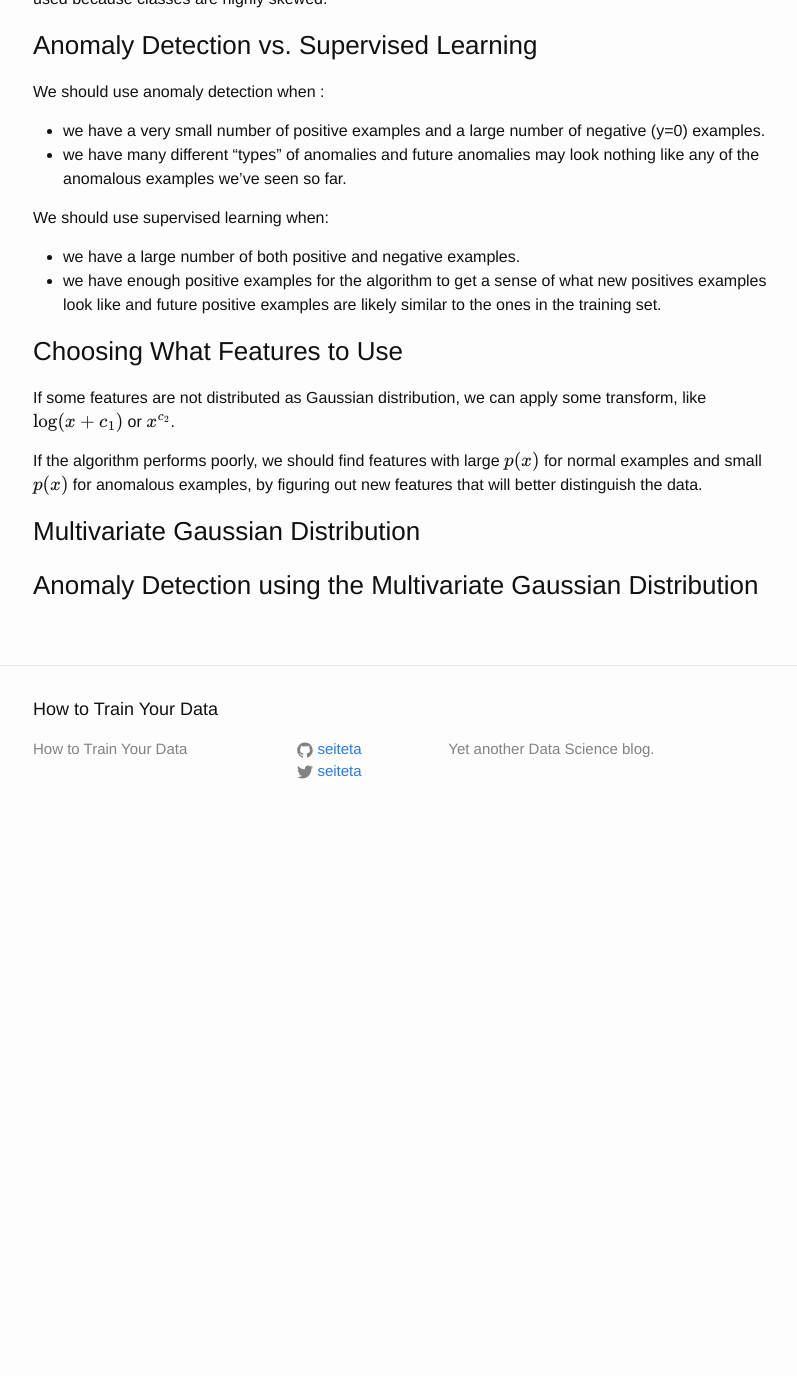
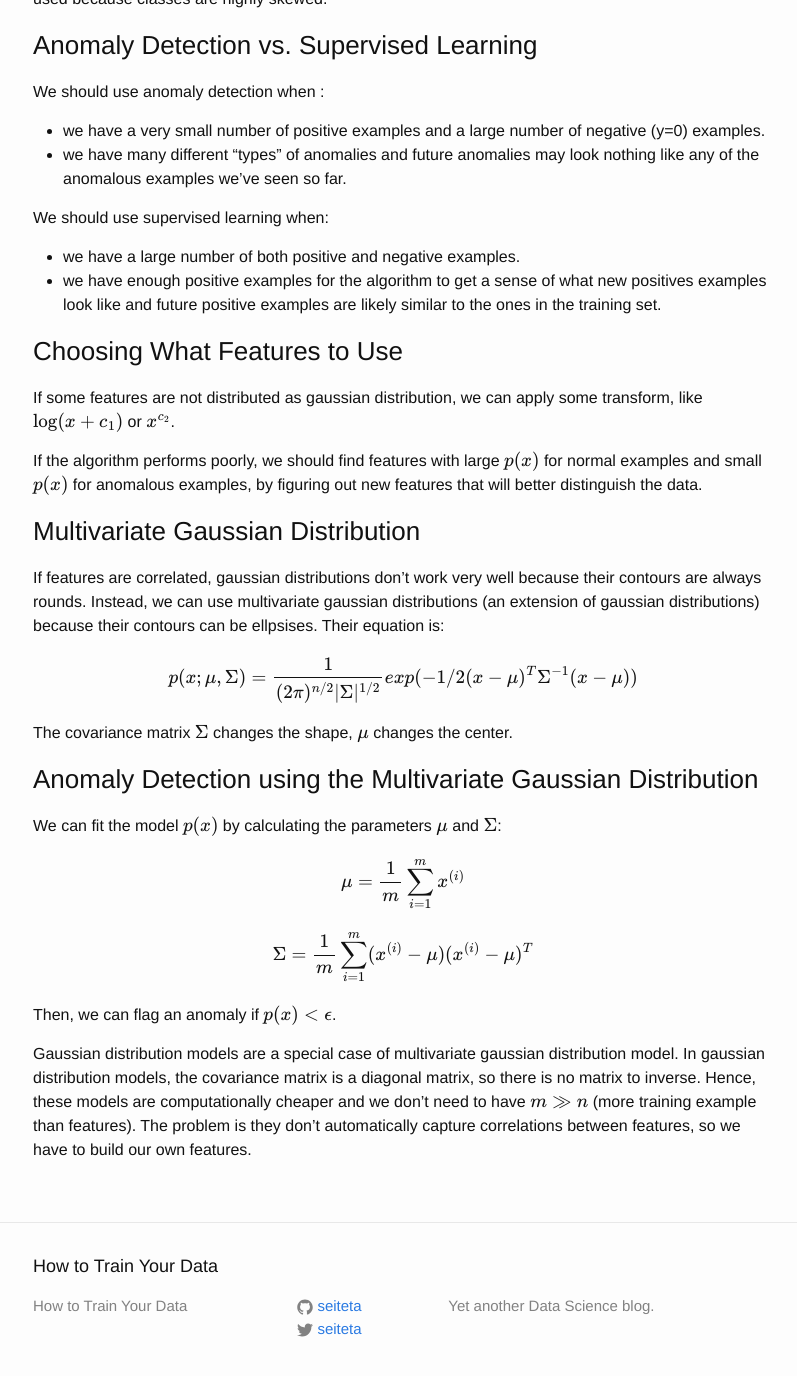
Before and after one commit to seiteta/seiteta.github.io_old, a Jekyll site: the page built from _posts/2014-12-04-machine-learning-notes.md, in a window 1280 px wide and 1400 px high, scrolled down 21591 px. Shown: the top 1376 px of the window, without its empty margins (237-1034 px from the left). Built offline with Jekyll 4.4.1, drawn with Linux system fonts in a browser that asks for light colours; formulas are drawn with MathJax 3; before the commit the page ends 22434 px from its top, so only the background shows below that.

Commit message:
Update 2014-12-04-machine-learning-notes.md

```diff
--- a/_posts/2014-12-04-machine-learning-notes.md
+++ b/_posts/2014-12-04-machine-learning-notes.md
@@ -749,9 +749,26 @@ We should use supervised learning when:
 
 ### Choosing What Features to Use
 
-If some features are not distributed as Gaussian distribution, we can apply some transform, like $$\log(x + c_1)$$ or $$x^{c_2}$$.
+If some features are not distributed as gaussian distribution, we can apply some transform, like $$\log(x + c_1)$$ or $$x^{c_2}$$.
 
 If the algorithm performs poorly, we should find features with large $$p(x)$$ for normal examples and small $$p(x)$$ for anomalous examples, by figuring out new features that will better distinguish the data.
 
 ### Multivariate Gaussian Distribution
+
+If features are correlated, gaussian distributions don't work very well because their contours are always rounds. Instead, we can use multivariate gaussian distributions (an extension of gaussian distributions) because their contours can be ellpsises. Their equation is:
+
+$$p(x;\mu,\Sigma) = \dfrac{1}{(2\pi)^{n/2} |\Sigma|^{1/2}} exp(-1/2(x-\mu)^T\Sigma^{-1}(x-\mu))$$
+
+The covariance matrix $$\Sigma$$ changes the shape, $$\mu$$ changes the center.
+
 ### Anomaly Detection using the Multivariate Gaussian Distribution
+
+We can fit the model $$p(x)$$ by calculating the parameters $$\mu$$ and $$\Sigma$$:
+
+$$\mu = \dfrac{1}{m}\displaystyle \sum_{i=1}^m x^{(i)}$$
+
+$$\Sigma = \dfrac{1}{m}\sum^m_{i=1}(x^{(i)}-\mu)(x^{(i)}-\mu)^T$$
+
+Then, we can flag an anomaly if $$p(x) < \epsilon$$.
+
+Gaussian distribution models are a special case of multivariate gaussian distribution model. In gaussian distribution models, the covariance matrix is a diagonal matrix, so there is no matrix to inverse. Hence, these models are computationally cheaper and we don't need to have $$m \gg n$$ (more training example than features). The problem is they don't automatically capture correlations between features, so we have to build our own features.
```
